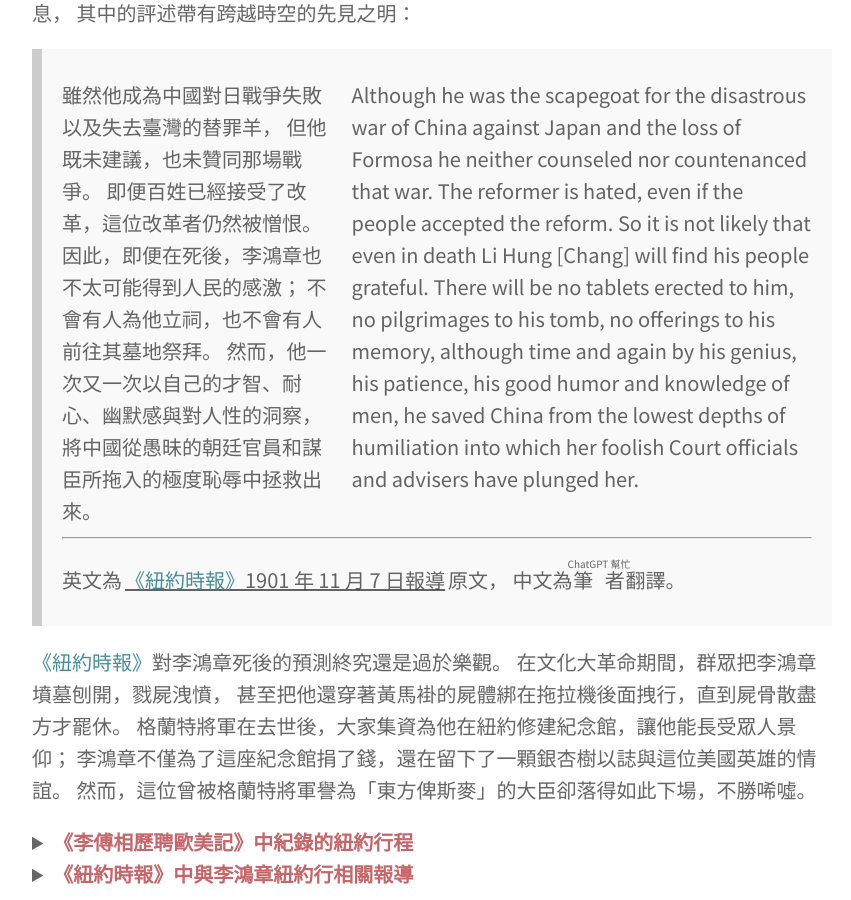
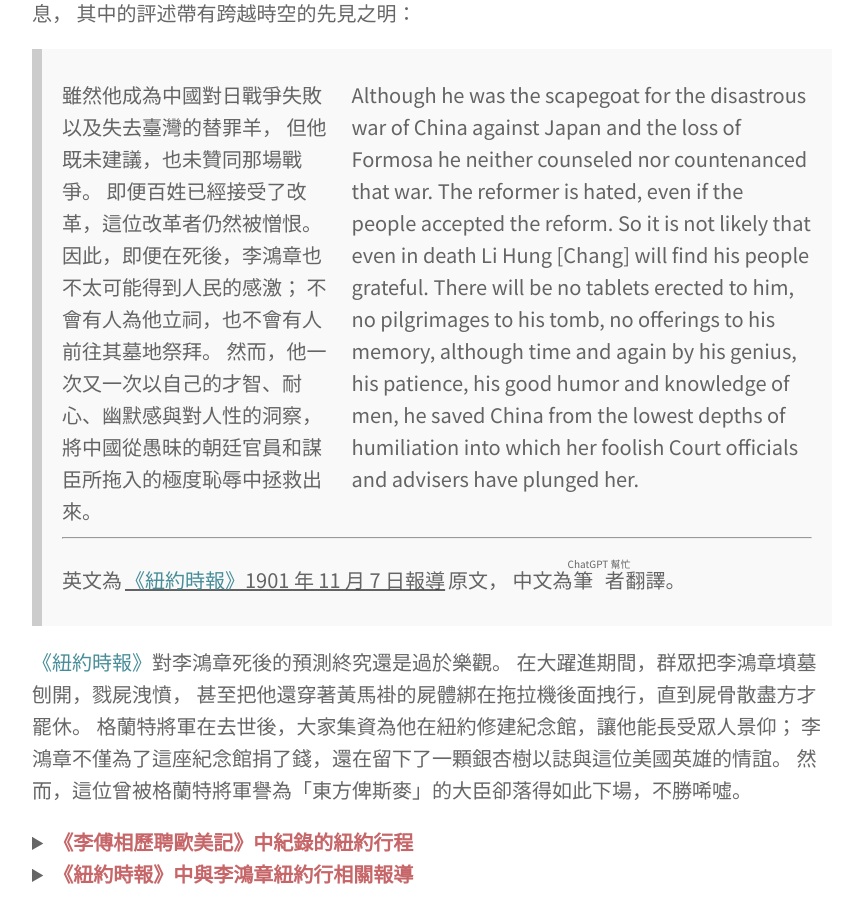
Before and after one commit to jessekelighine/educational-mission, a Jekyll site: the page built from _posts/2025-08-28-li-hung-chang-in-new-york.md, in a window 1280 px wide and 900 px high, scrolled down 20700 px. Shown: the whole window, without its empty margins (208-1059 px from the left). Built offline with Jekyll 4.4.1, drawn with Linux system fonts in a browser that asks for light colours; some web fonts are replaced.

Commit message:
correction: 2025-08-28-li-hung-chang-in-new-york

```diff
--- a/_posts/2025-08-28-li-hung-chang-in-new-york.md
+++ b/_posts/2025-08-28-li-hung-chang-in-new-york.md
@@ -633,7 +633,7 @@ layout: default
 > 中文為<ruby><rb>筆者</rb><rp>（</rp><rt>ChatGPT 幫忙</rt><rp>）</rp></ruby>翻譯。
 
 *《紐約時報》*對李鴻章死後的預測終究還是過於樂觀。
-在文化大革命期間，群眾把李鴻章墳墓刨開，戮屍洩憤，
+在大躍進期間，群眾把李鴻章墳墓刨開，戮屍洩憤，
 甚至把他還穿著黃馬褂的屍體綁在拖拉機後面拽行，直到屍骨散盡方才罷休。
 格蘭特將軍在去世後，大家集資為他在紐約修建紀念館，讓他能長受眾人景仰；
 李鴻章不僅為了這座紀念館捐了錢，還在留下了一顆銀杏樹以誌與這位美國英雄的情誼。
```
